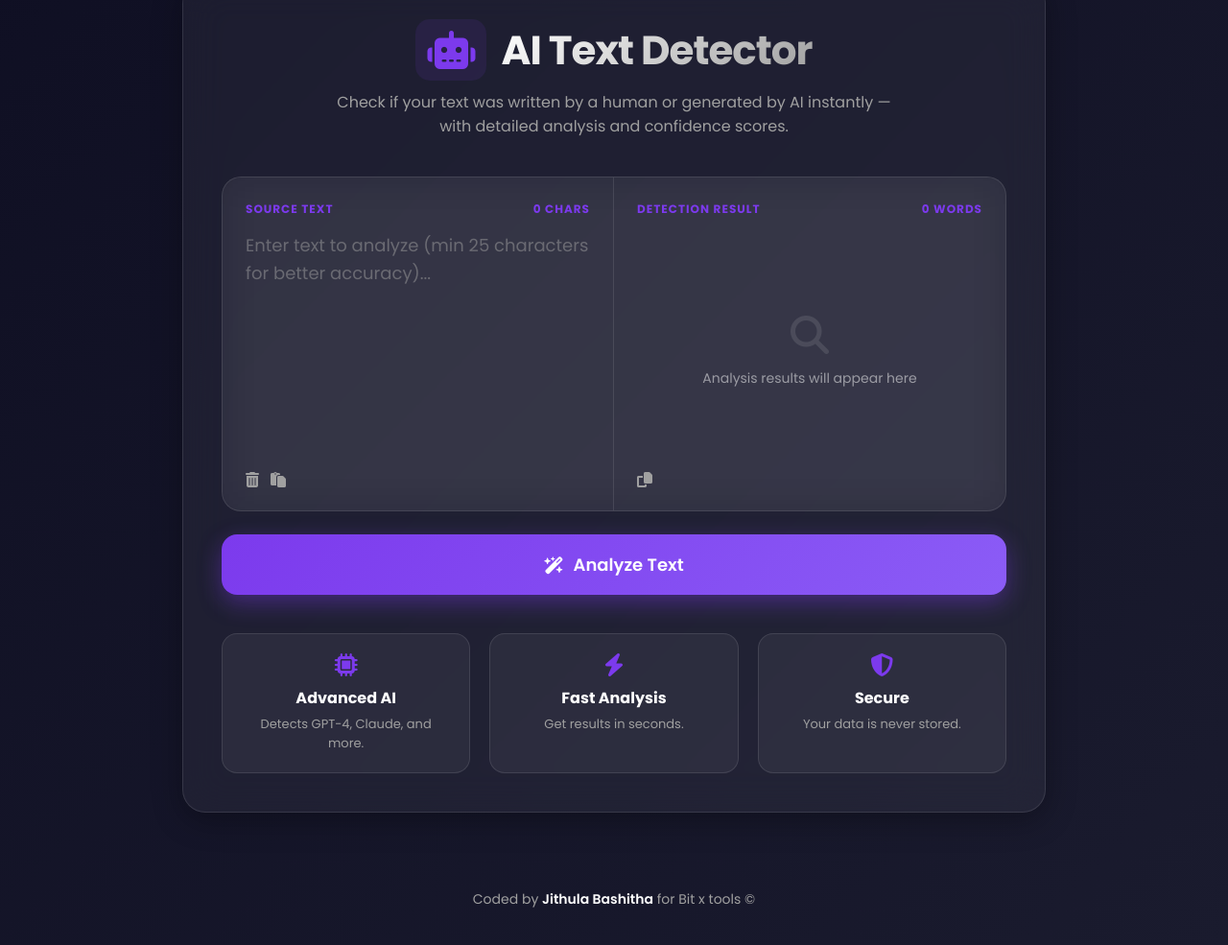
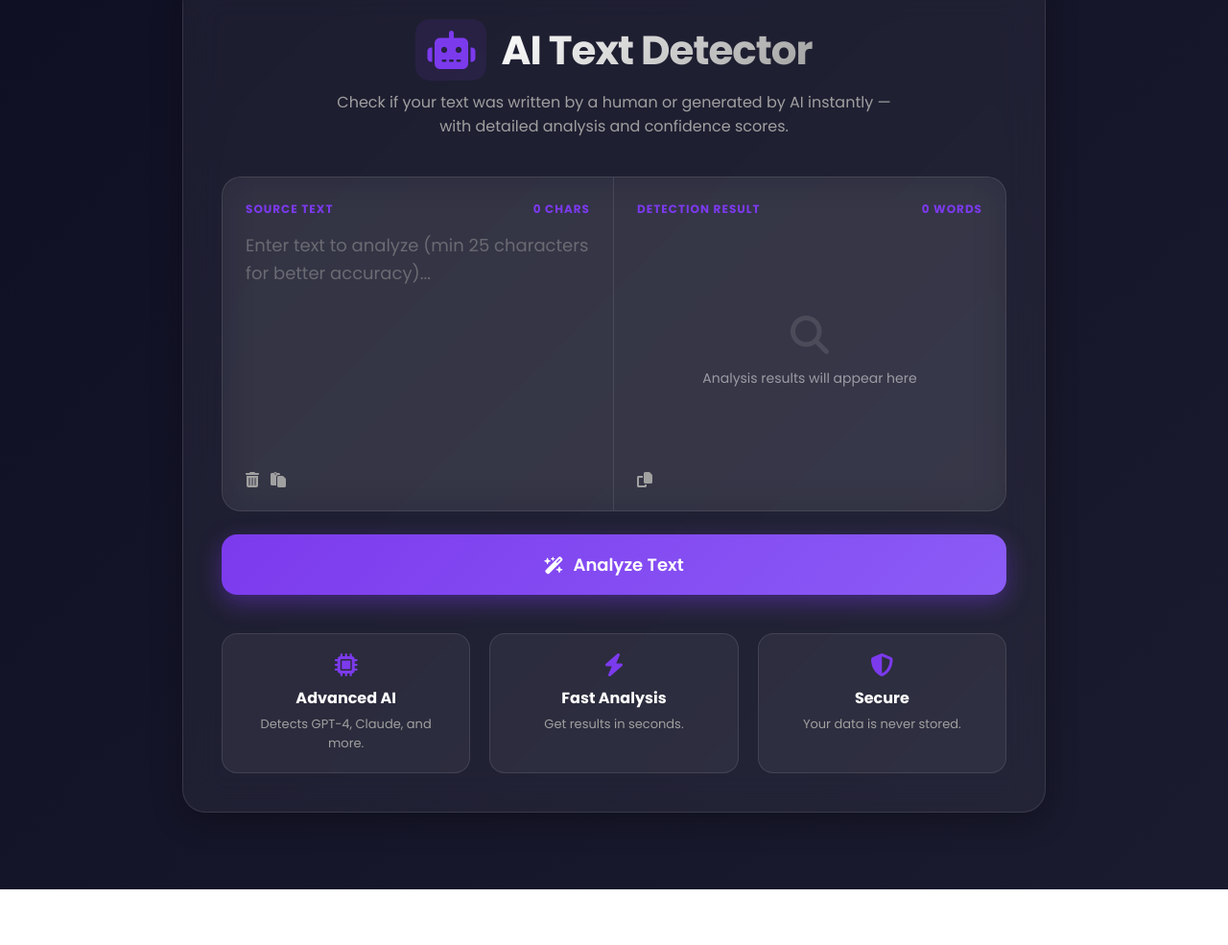
Before and after one commit to NethinduSL/Tool-site, a website: page public/ai-detector.html in a window 1280 px wide. Shown: the part 131-1116 px from the top of the page at 96% size. After the commit the page ends 1058 px from the top, so only its background shows below. Drawn offline with Linux system fonts and the light colour scheme.

Commit message:
Update ai-detector.html

```diff
--- a/public/ai-detector.html
+++ b/public/ai-detector.html
@@ -357,10 +357,6 @@
     .feature-card h3 { font-size: 16px; margin-bottom: 5px; }
     .feature-card p { font-size: 13px; color: var(--text-secondary); }
 
-    .footer { padding: 20px 0; text-align: center; width: 100%; }
-    .footer p { color: var(--text-secondary); font-size: 14px; }
-    .footer a { color: var(--text-primary); text-decoration: none; font-weight: 600; }
-
     @media (max-width: 768px) {
       body { padding: 10px; }
 
@@ -499,10 +495,6 @@
     </div>
   </main>
 
-  <footer class="footer">
-    <p>Coded by <a href="#">Jithula Bashitha</a> for Bit x tools ©</p>
-  </footer>
-
   <script>
     const inputText = document.getElementById('inputText');
     const charCount = document.getElementById('charCount');
```
